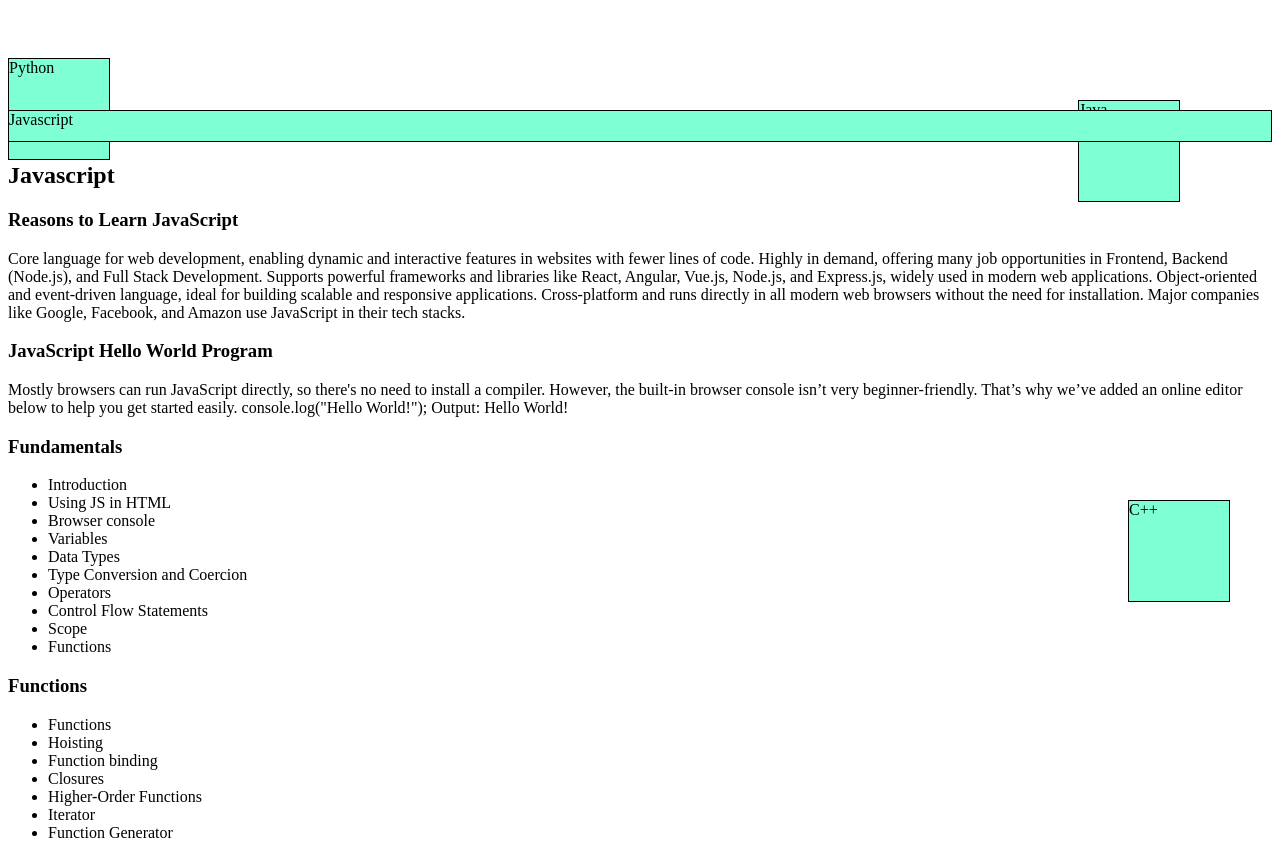
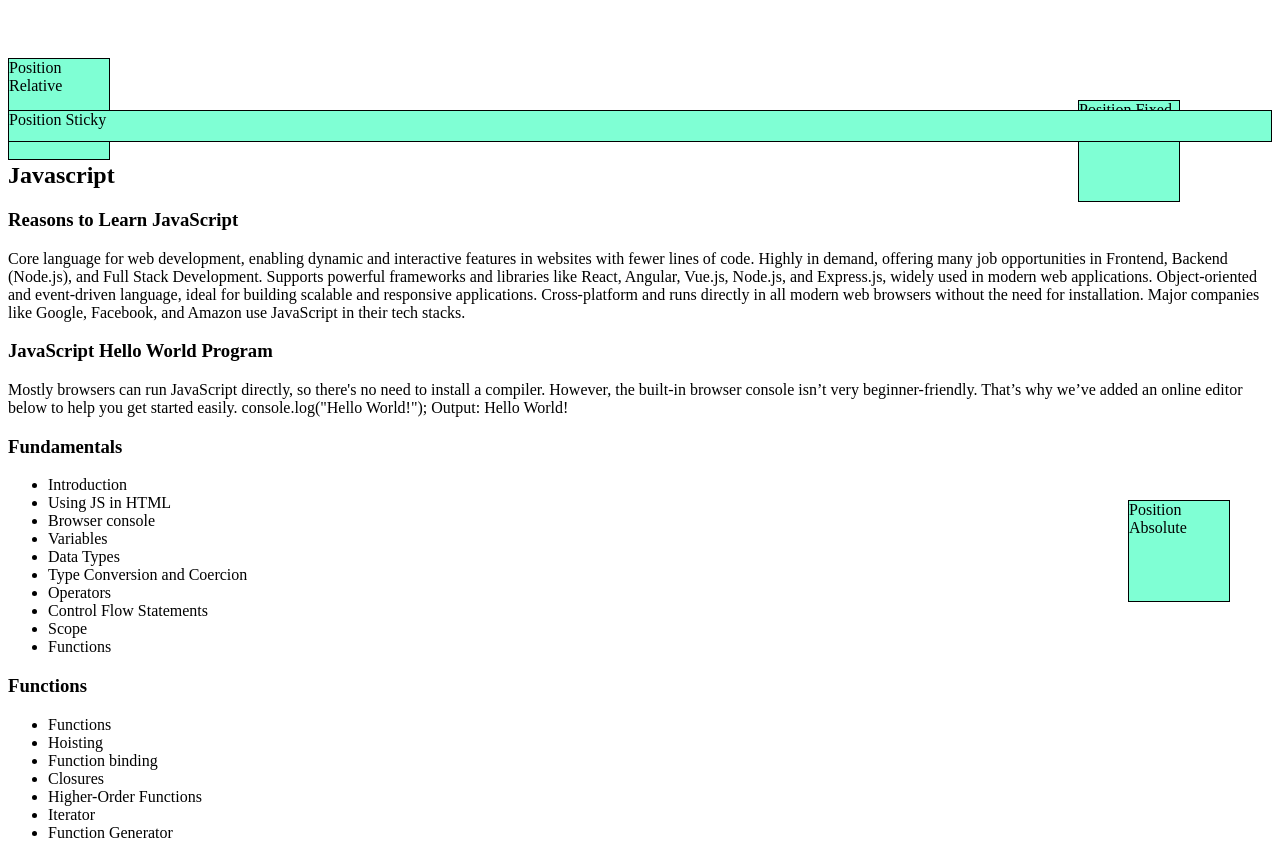
Before and after one commit to akshayparmar1512/HTML-CSS-Task-Saas-Innova-Trainee-, a plain HTML site: page CSS Practical Tasks/Task7.html in a window 1280 px wide. Shown: the top 845 px of the page. Drawn offline with Linux system fonts and the light colour scheme.

Commit message:
Update Task7.html

```diff
--- a/CSS Practical Tasks/Task7.html
+++ b/CSS Practical Tasks/Task7.html
@@ -8,16 +8,13 @@
 </head>
 <body>
 
-    <div class="box1">Python</div>
-    <div class="box2">C++</div>
-    <div class="box3">Java</div>
-    <div class="box4">Javascript</div>
+    <div class="box1">Position Relative</div>
+    <div class="box2">Position Absolute</div>
+    <div class="box3">Position Fixed</div>
+    <div class="box4">Position Sticky</div>
 
 
-    <div class="img1"></div>
-    <div class="img2"></div>
-    <div class="img3"></div>
-    <div class="img4"></div>
+
 
     <main>
       <section id="aboutjs">
```
